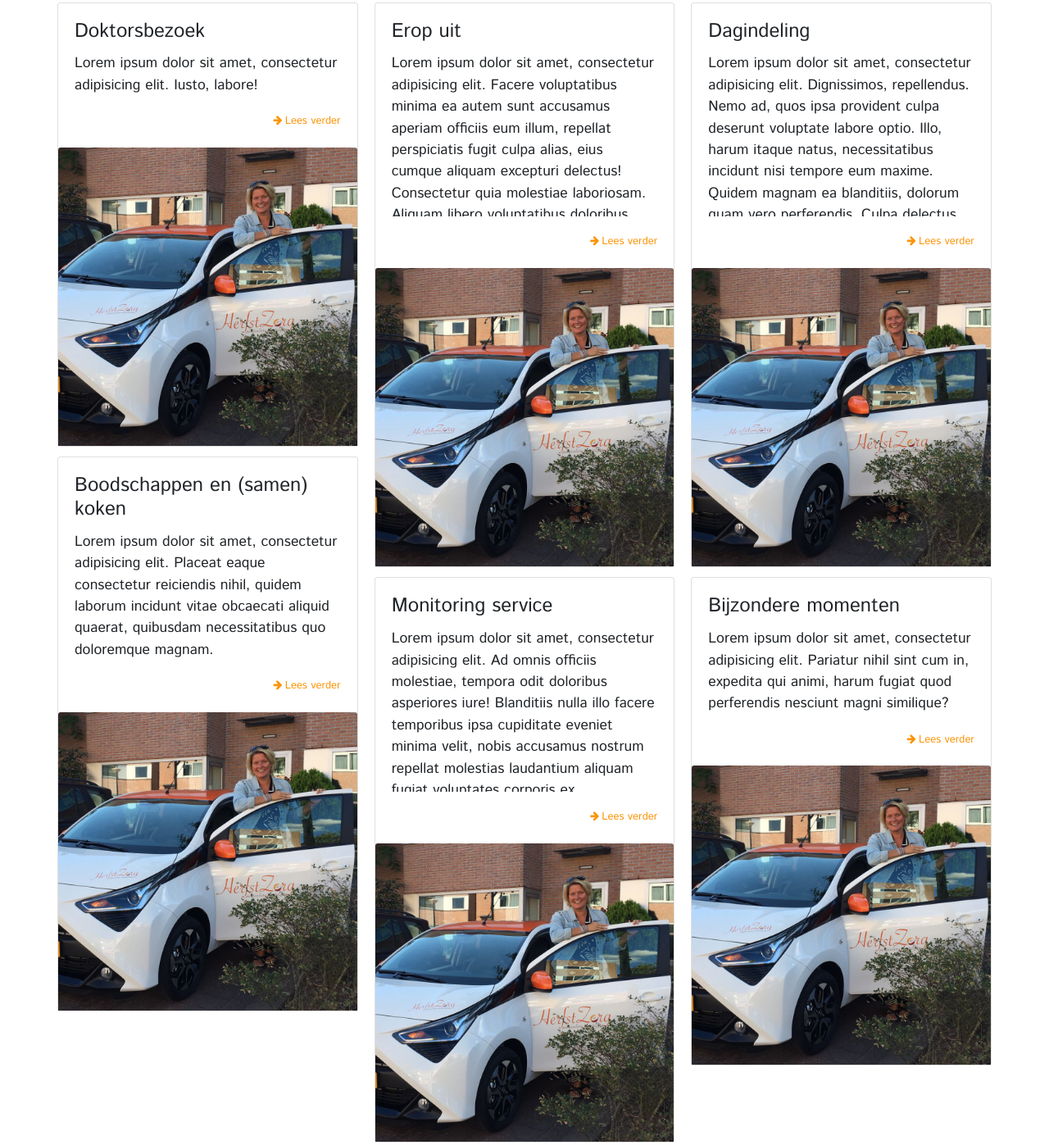
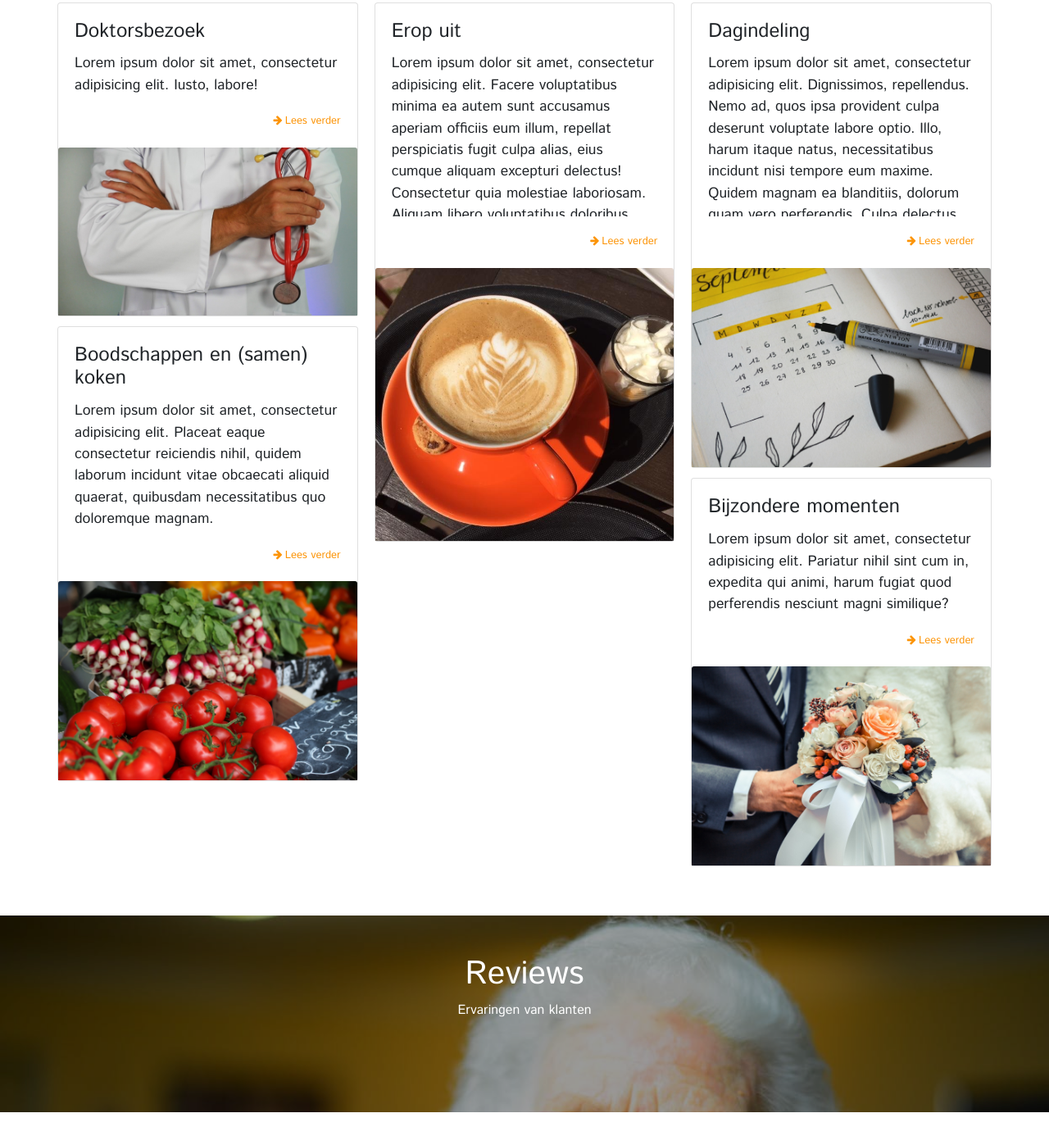
Before and after one commit to darView/herfstzorg, a website: page src/html/index.html in a window 1280 px wide. Shown: the part 1145-2542 px from the top of the page at 82% size. Drawn offline with nearby package versions, Linux system fonts and the light colour scheme; files that its build step writes are made by us from their sources; files whose address does not match are found by name; a web font is replaced by a local one.

Commit message:
adds pictures for services and reviews

```diff
--- a/src/html/index.html
+++ b/src/html/index.html
@@ -163,7 +163,7 @@
                         <div class="read-more text-right"><a href="#"><i class="fa fa-arrow-right"></i>Lees verder</a></div>
                     </div>
                     <img class="card-img-top img-fluid"
-                         src="/img/astrid.jpg"
+                         src="/img/doktorsbezoek.jpg"
                          alt="Card image cap"/>
 
                 </div>
@@ -177,7 +177,7 @@
                         <div class="read-more text-right"><a href="#"><i class="fa fa-arrow-right"></i>Lees verder</a></div>
                     </div>
                     <img class="card-img-top img-fluid"
-                         src="/img/astrid.jpg"
+                         src="/img/boodschappen.jpg"
                          alt="Card image cap" />
                 </div>
 
@@ -193,24 +193,7 @@
                     </div>
 
                     <img class="card-img-top img-fluid"
-                         src="/img/astrid.jpg"
-                         alt="Card image cap" />
-                </div>
-
-                <div class="card">
-                    <div class="card-body">
-                        <h4 class="card-title">Monitoring service</h4>
-                        <p class="card-text">Lorem ipsum dolor sit amet, consectetur adipisicing elit. Ad omnis officiis
-                            molestiae, tempora odit doloribus asperiores iure! Blanditiis nulla illo facere temporibus
-                            ipsa cupiditate eveniet minima velit, nobis accusamus nostrum repellat molestias laudantium
-                            aliquam fugiat voluptates corporis ex praesentium error qui nam cum nihil dicta. Nesciunt
-                            qui recusandae enim ex rem quos natus magni neque odio eum vel, fugiat eveniet repellat
-                            reiciendis nisi libero non modi. Voluptatum iusto, enim consectetur, eum dolores quis omnis
-                            obcaecati?</p>
-                        <div class="read-more text-right"><a href="#"><i class="fa fa-arrow-right"></i>Lees verder</a></div>
-                    </div>
-                    <img class="card-img-top img-fluid"
-                         src="/img/astrid.jpg"
+                         src="/img/erop-uit.jpg"
                          alt="Card image cap" />
                 </div>
 
@@ -226,7 +209,7 @@
                         <div class="read-more text-right"><a href="#"><i class="fa fa-arrow-right"></i>Lees verder</a></div>
                     </div>
                     <img class="card-img-top img-fluid"
-                         src="/img/astrid.jpg"
+                         src="/img/dagindeling.jpg"
                          alt="Card image cap" />
                 </div>
 
@@ -238,7 +221,7 @@
                         <div class="read-more text-right"><a href="#"><i class="fa fa-arrow-right"></i>Lees verder</a></div>
                     </div>
                     <img class="card-img-top img-fluid"
-                         src="/img/astrid.jpg"
+                         src="/img/bijzondere-momenten.jpg"
                          alt="Card image cap" />
                 </div>
             </div>
@@ -269,7 +252,7 @@
                 <div class="col-sm-12 col-md-4">
                     <div class="row testimonial">
                         <div class="col-sm-4">
-                            <img src="/img/astrid.jpg">
+                            <img src="/img/vandijk.jpg">
                         </div>
                         <div class="col-sm-8">
                             <blockquote>
@@ -277,7 +260,7 @@
                                 elit. At aut corporis debitis, eaque hic ipsum laboriosam obcaecati recusandae soluta
                                 veniam?
                                 <hr class="testumonials-hr"/>
-                                <cite>&#8212 Guido, Lorem ipsum dolor sit</cite>
+                                <cite>&#8212 Mevrouw Van Dijk, Haarlem</cite>
                             </blockquote>
                         </div>
                     </div>
```
Also changed, not shown: src/img/bijzondere-momenten.jpg (added), src/img/boodschappen.jpg (added), src/img/dagindeling.jpg (added), src/img/doktorsbezoek.jpg (added), src/img/erop-uit.jpg (added), src/img/vandijk.jpg (added).
